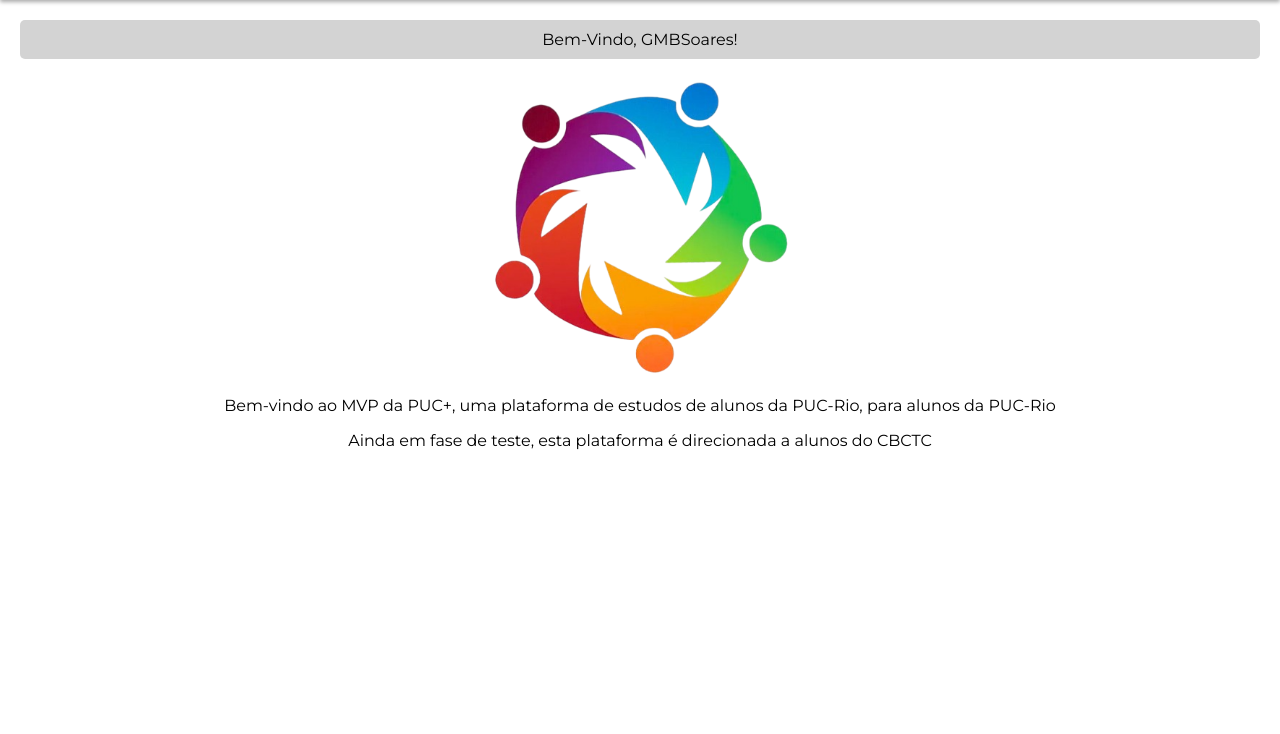
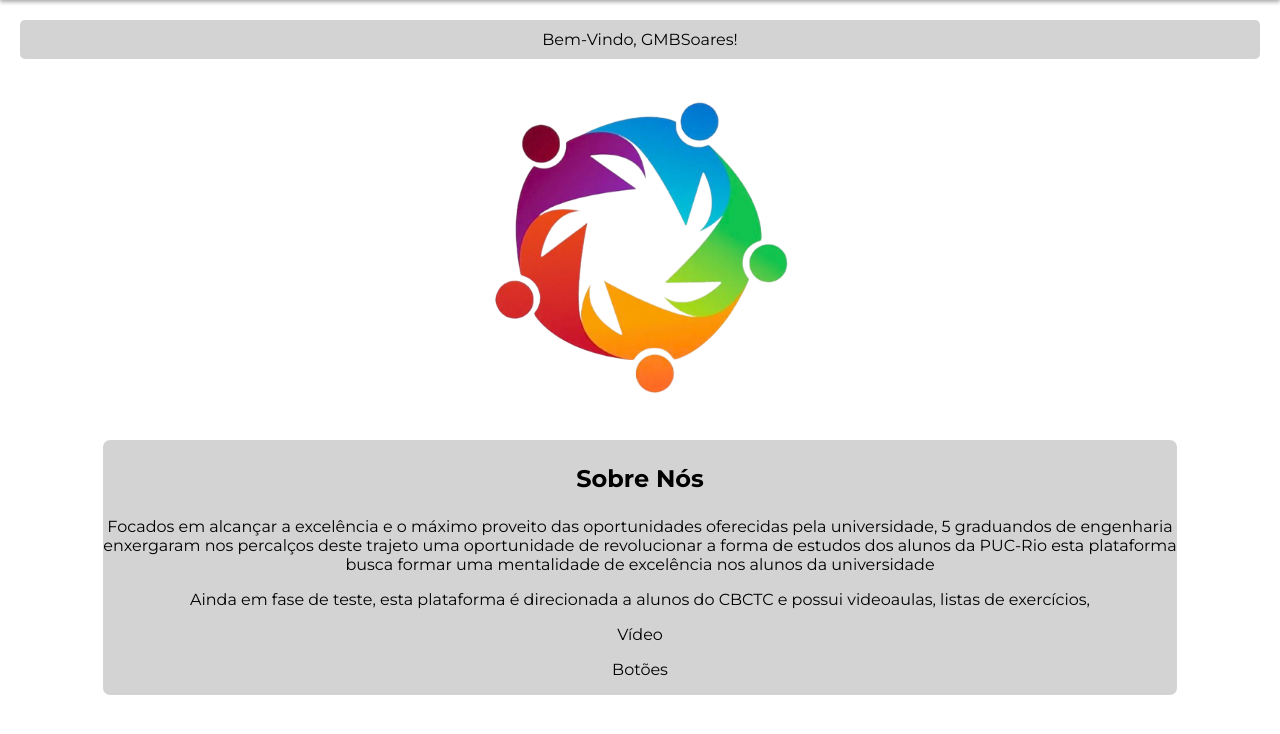
Before and after one commit to lglac123/PUC-Mais, a Django app: page / in a window 1280 px wide. Shown: the part 44-778 px from the top of the page. Run offline with Django 5.2, Linux system fonts and the light colour scheme; a user stored in the database is signed in.

Commit message:
vamos ver se agora vai

```diff
--- a/app/static/style.css
+++ b/app/static/style.css
@@ -36,7 +36,9 @@
   text-align: center;
   border-style: solid;
   border-color: white;
-  margin-bottom: 20px;
+  margin-left: 100px; margin-right: 100px; margin-top: 20px; margin-bottom: 20px;
+  background-color: lightgray;
+  border-radius:10px;
 }
 
 .central {
--- a/app/templates/home.html
+++ b/app/templates/home.html
@@ -27,14 +27,22 @@
   {% endif %}
 </div>
 
-<img class="central" style="width: 300px; padding: none" src="{% static 'LogoPUCMais.png' %}">
+<img class="central" style="width: 300px; padding: 20px" src="{% static 'LogoPUCMais.png' %}">
 
 <div class="p1">
-  <p>Bem-vindo ao MVP da PUC+, uma plataforma de estudos de alunos da PUC-Rio, para alunos da PUC-Rio</p>
-  <p>Ainda em fase de teste, esta plataforma é direcionada a alunos do CBCTC</p>
+  <p style="font-weight: bold; font-size: 24px">Sobre Nós</p>
+  <p>
+    Focados em alcançar a excelência e o máximo proveito das oportunidades oferecidas pela universidade, 5 graduandos
+    de engenharia enxergaram nos percalços deste trajeto uma oportunidade de revolucionar a forma de estudos dos
+    alunos da PUC-Rio esta plataforma busca formar uma mentalidade de excelência nos alunos da universidade
+  <p>
+    Ainda em fase de teste, esta plataforma é direcionada a alunos do CBCTC e possui videoaulas, listas
+    de exercícios,
+  </p>
+  <p>Vídeo</P>
+  <p>Botões</p>
 </div>
 
 </body>
 
-
 </html>
```
